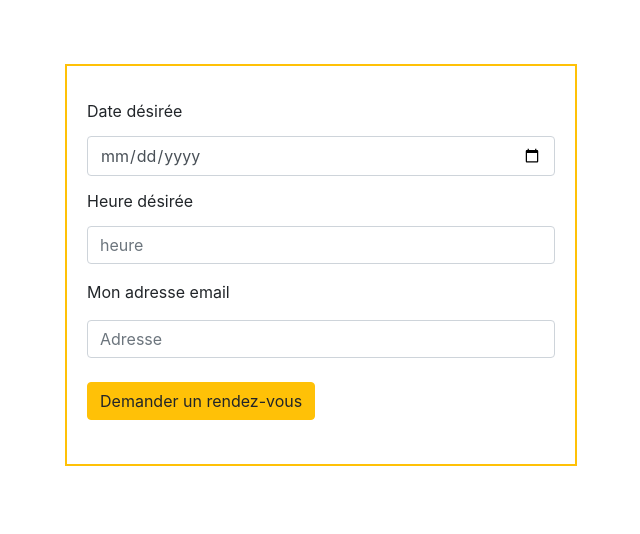
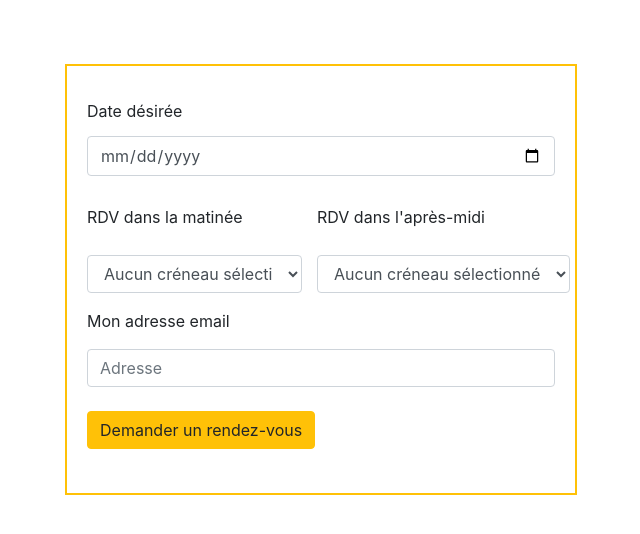
Before and after one commit to tomiboul/Notre-project-techno-web, a FastAPI app: template templates/entretien.html in a window 1280 px wide. Shown: the part 84-618 px from the top of the page, without its empty margins (319-959 px from the left). Run offline with FastAPI, Linux system fonts and the light colour scheme; the template is opened without the code that fills it, so the values that code supplies are empty; parts of the project's set-up code (start-up, migrations or seed data) failed here and were passed over.

Commit message:
petite modif

```diff
--- a/templates/entretien.html
+++ b/templates/entretien.html
@@ -10,8 +10,49 @@
         </div>
 
         <div style = "margin-top : 13px ;">
-            Heure désirée
-            <input style = "margin-top : 13px ;" type="text" class="form-control" name ="heure" placeholder="heure" id="heure" value="">
+            <div class="row">
+                <div class="col">
+                <label for="vehType" class="my-3">RDV dans la matinée</label>
+                    <select style = "margin-top : 10px ;" class="form-control" id="vehType" name="vehType">
+                    <optgroup label="Choisissez votre créneau horaire"></optgroup>
+                    <option>Aucun créneau sélectionné</option>
+                    <optgroup label="Créneau disponibles"></optgroup>
+                    <option>9:00</option>
+                    <option>9:20</option>
+                    <option>9:40</option>
+                    <option>10:00</option>
+                    <option>10:20</option>
+                    <option>10:40</option>
+                    <option>11:00</option>
+                    <option>11:20</option>
+                    <option>11:40</option>
+                    </select>
+                </div>
+                <div class="col1">
+                <label for="vehType" class="my-3">RDV dans l'après-midi</label>
+                    <select style = "margin-top : 10px ;" class="form-control" id="vehType" name="vehType">
+                    <optgroup label="Choisissez votre créneau horaire"></optgroup>
+                    <option>Aucun créneau sélectionné</option>
+                    <optgroup label="Créneau disponibles"></optgroup>
+                    <option>13:00</option>
+                    <option>13:20</option>
+                    <option>13:40</option>
+                    <option>14:00</option>
+                    <option>14:20</option>
+                    <option>14:40</option>
+                    <option>15:00</option>
+                    <option>15:20</option>
+                    <option>15:40</option>
+                    <option>16:00</option>
+                    <option>16:20</option>
+                    <option>16:40</option>
+                    <option>17:00</option>
+                    <option>17:20</option>
+                    <option>17:40</option>
+                    </select>
+                    </div>
+                 </div>
+            </div>
         </div>
         <label for="email" class="my-3">Mon adresse email</label>
         <input type="text" class="form-control" id="email" name="email" placeholder="Adresse " value="" />
```
Also changed, not shown: data/db.sqlite.
